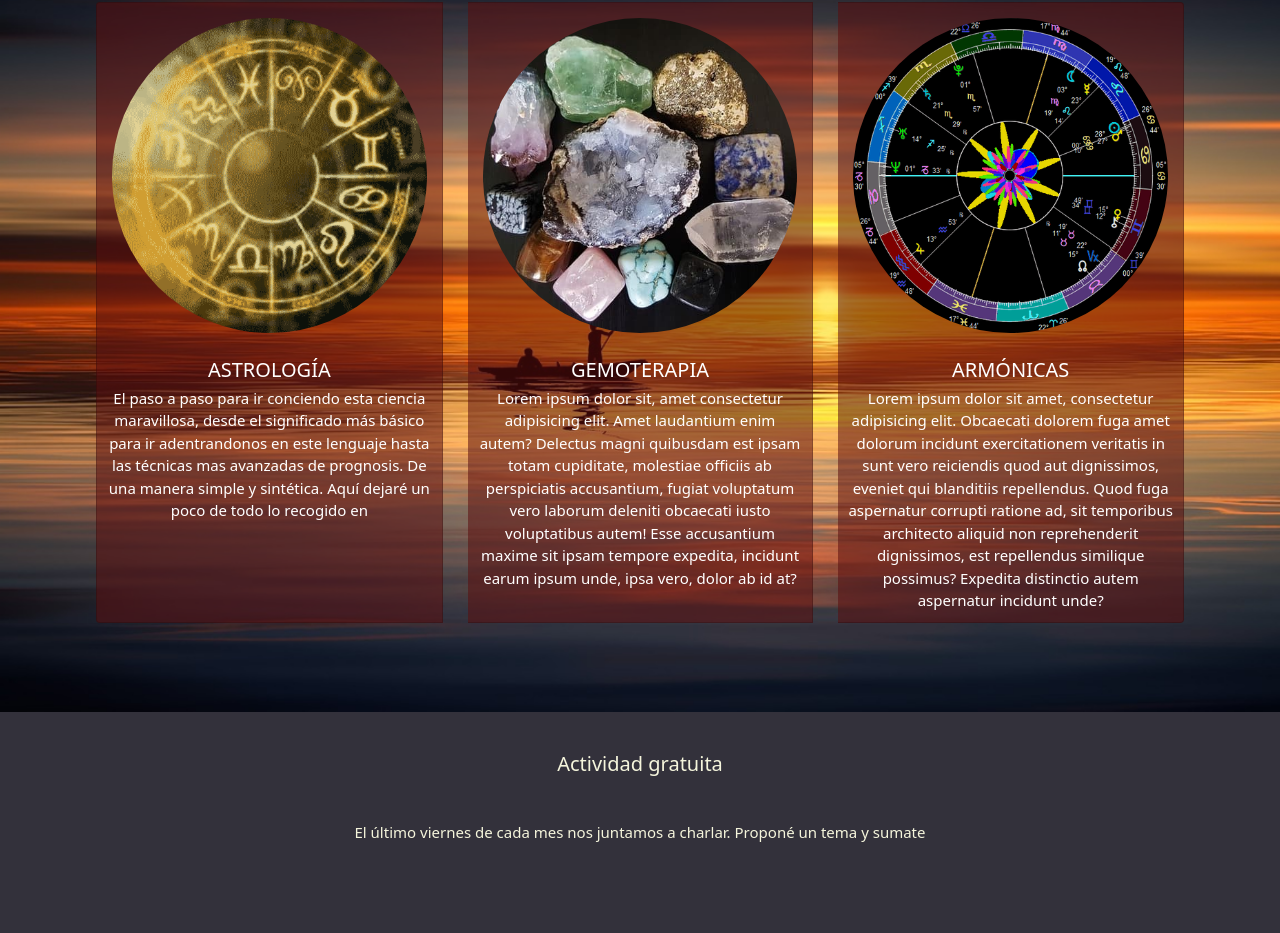
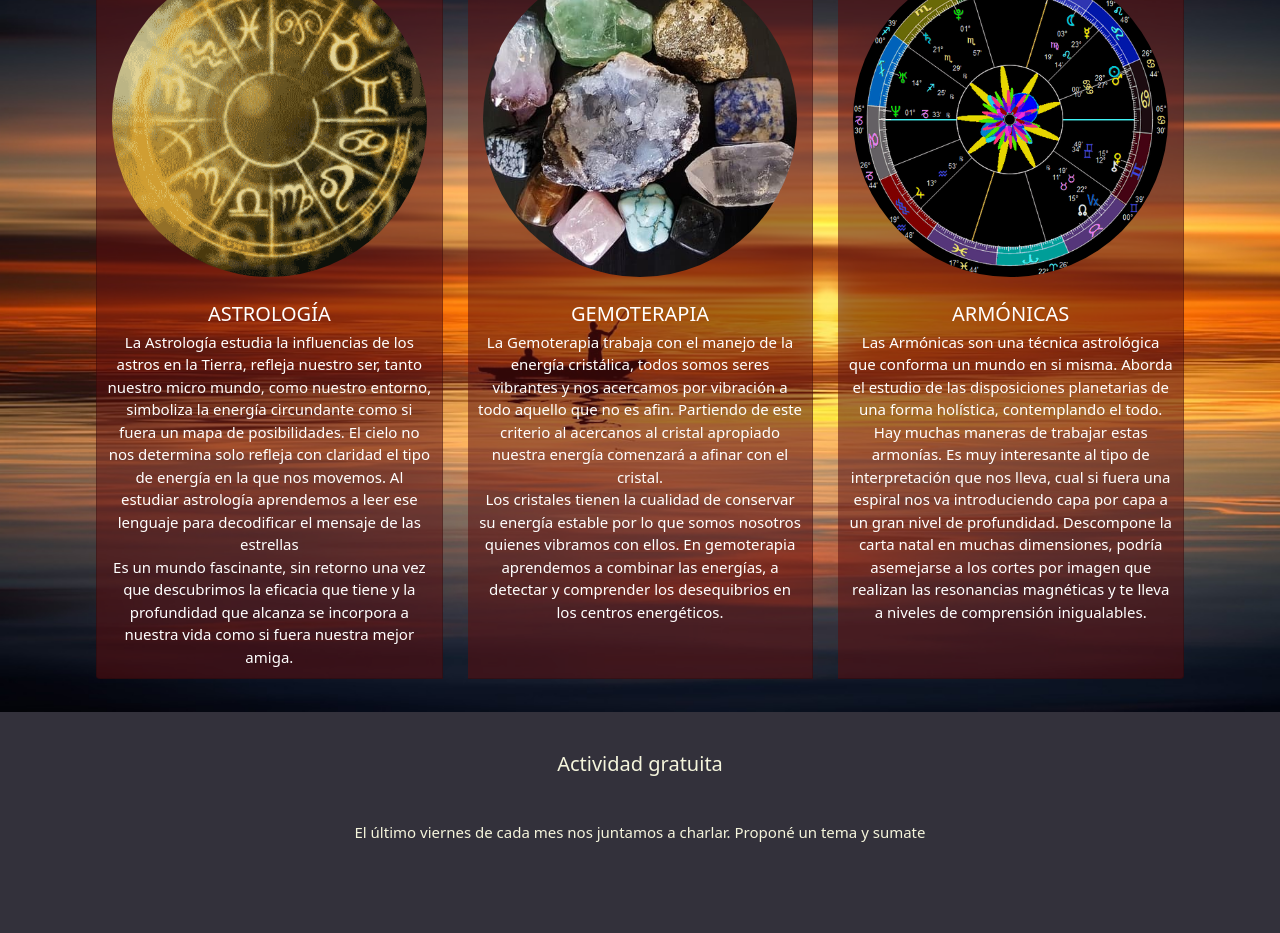
Before and after one commit to claudiaherrera1/42895-Herrera, a website: page index.html in a window 1280 px wide. Shown: the part 835-1768 px from the top of the page. Drawn offline with nearby package versions, Linux system fonts and the light colour scheme.

Commit message:
completo textos

```diff
--- a/index.html
+++ b/index.html
@@ -85,7 +85,7 @@
                     <img src="images/astrol.png" class="card-img-top rounded-circle" alt="carta de astrologia">
                     <div class="card-body">
                         <h2 class="card-title">ASTROLOGÍA</h2>
-                        <p class="card-text">El paso a paso para ir conciendo esta ciencia maravillosa, desde el significado más básico para ir adentrandonos en este lenguaje hasta las técnicas mas avanzadas de prognosis. De una manera simple y sintética. Aquí dejaré un poco de todo lo recogido en </p>
+                        <p class="card-text">La Astrología estudia la influencias de los astros en la Tierra, refleja nuestro ser, tanto nuestro micro mundo, como nuestro entorno, simboliza la energía circundante como si fuera un mapa de posibilidades. El cielo no nos determina solo refleja con claridad el tipo de energía en la que nos movemos. Al estudiar astrología aprendemos a leer ese lenguaje para decodificar el mensaje de las estrellas<br>Es un mundo fascinante, sin retorno una vez que descubrimos la eficacia que tiene y la profundidad que alcanza se incorpora a nuestra vida como si fuera nuestra mejor amiga. </p>
                     </div>
                 </div>
 
@@ -93,11 +93,7 @@
                     <img src="images/gemas.jpg" class="card-img-top rounded-circle" alt="imagen de cristales">
                     <div class="card-body">
                         <h2 class="card-title">GEMOTERAPIA</h2>
-                        <p class="card-text">Lorem ipsum dolor sit, amet consectetur adipisicing elit. Amet laudantium
-                            enim autem? Delectus magni quibusdam est ipsam totam cupiditate, molestiae officiis ab
-                            perspiciatis accusantium, fugiat voluptatum vero laborum deleniti obcaecati iusto
-                            voluptatibus autem! Esse accusantium maxime sit ipsam tempore expedita, incidunt earum ipsum
-                            unde, ipsa vero, dolor ab id at?</p>
+                        <p class="card-text">La Gemoterapia trabaja con el manejo de la energía cristálica, todos somos seres vibrantes y nos acercamos por vibración a todo aquello que no es afin. Partiendo de este criterio al acercanos al cristal apropiado nuestra energía comenzará a afinar con el cristal.<br>Los cristales tienen la cualidad de conservar su energía estable por lo que somos nosotros quienes vibramos con ellos. En gemoterapia aprendemos a combinar las energías, a detectar y comprender los desequibrios en los centros energéticos.</p>
                     </div>
                 </div>
 
@@ -105,11 +101,7 @@
                     <img src="images/armonicas.png" class="card-img-top rounded-circle" alt="carta armonica">
                     <div class="card-body">
                         <h2 class="card-title">ARMÓNICAS</h2>
-                        <p class="card-text">Lorem ipsum dolor sit amet, consectetur adipisicing elit. Obcaecati dolorem
-                            fuga amet dolorum incidunt exercitationem veritatis in sunt vero reiciendis quod aut
-                            dignissimos, eveniet qui blanditiis repellendus. Quod fuga aspernatur corrupti ratione ad,
-                            sit temporibus architecto aliquid non reprehenderit dignissimos, est repellendus similique
-                            possimus? Expedita distinctio autem aspernatur incidunt unde?</p>
+                        <p class="card-text">Las Armónicas son una técnica astrológica que conforma un mundo en si misma. Aborda el estudio de las disposiciones planetarias de una forma holística, contemplando el todo. Hay muchas maneras de trabajar estas armonías.  Es muy interesante al tipo de interpretación que nos lleva, cual si fuera una espiral nos va introduciendo capa por capa a un gran nivel de profundidad.  Descompone la carta natal en muchas dimensiones, podría asemejarse a los cortes por imagen que realizan las resonancias magnéticas y te lleva a niveles de comprensión inigualables.</p>
                     </div>
                 </div>
             </div>
@@ -138,7 +130,7 @@
             </div>
         </div>
 
-        <nav class="navbar navbar-light navbar-expand-md" style="background-color:#ff8d6a;">
+        <nav class="navbar navbar-dark navbar-expand-md" style="background-color:#33313b;">
             <div class="container">
                     <a class="navbar-brand" href="index.html">
                     <img src="images/logo.png" alt="logo" class="img-fluid" role="button" tabindex="0">
@@ -147,7 +139,7 @@
                     data-bs-target="#offcanvasNavbar" aria-controls="offcanvasNavbar" aria-label="Toggle navigation">
                     <span class="navbar-toggler-icon"></span>
                 </button>
-                <div class="offcanvas offcanvas-end" style="background-color:#ff8d6a ;" tabindex="-1" id="offcanvasNavbar"
+                <div class="offcanvas offcanvas-end" style="background-color:#33313b;" tabindex="-1" id="offcanvasNavbar"
                     aria-labelledby="offcanvasNavbarLabel">
                     <div class="offcanvas-header">
                         <h5 class="offcanvas-title" id="offcanvasNavbarLabel">Claudia Herrera</h5>
```
